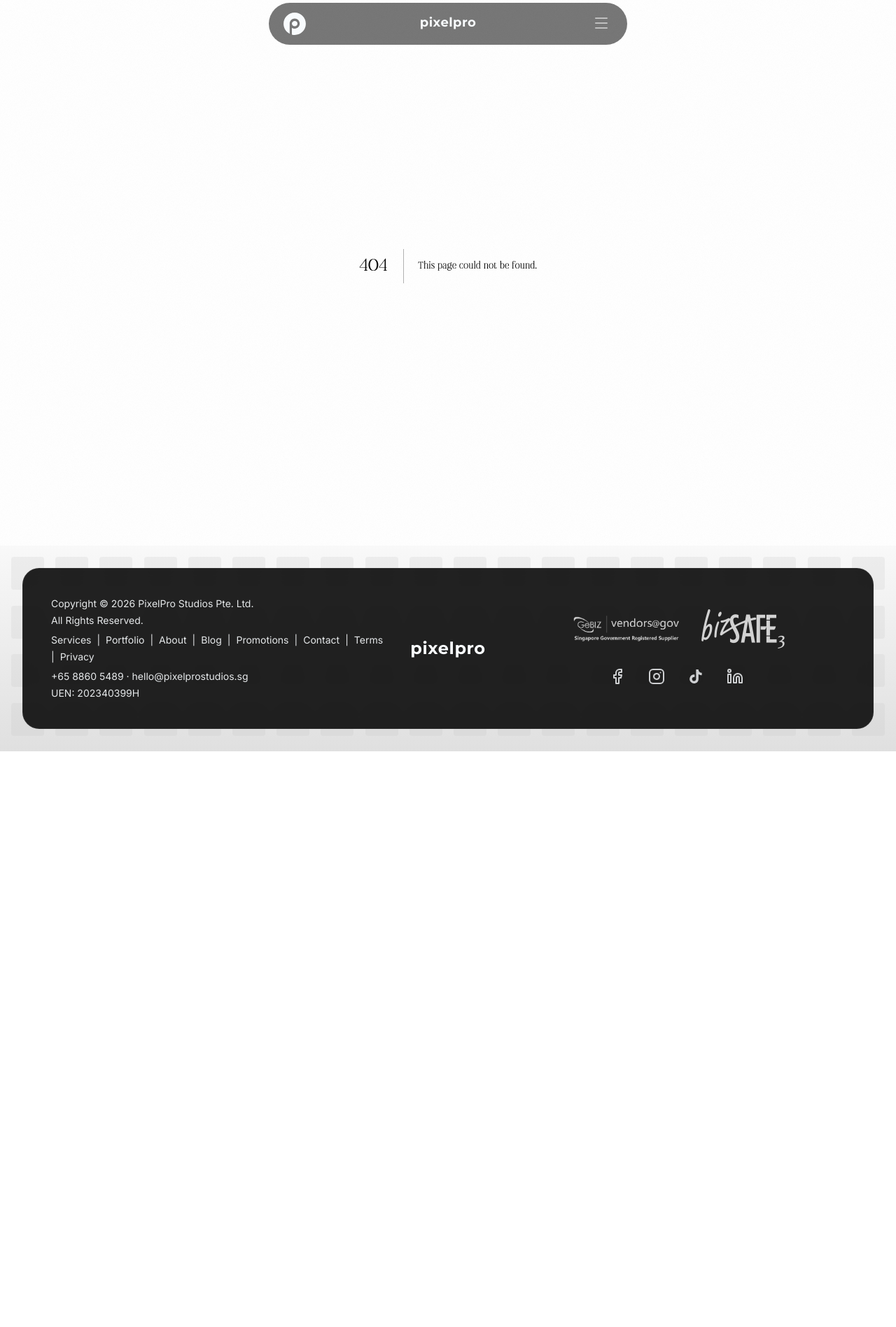
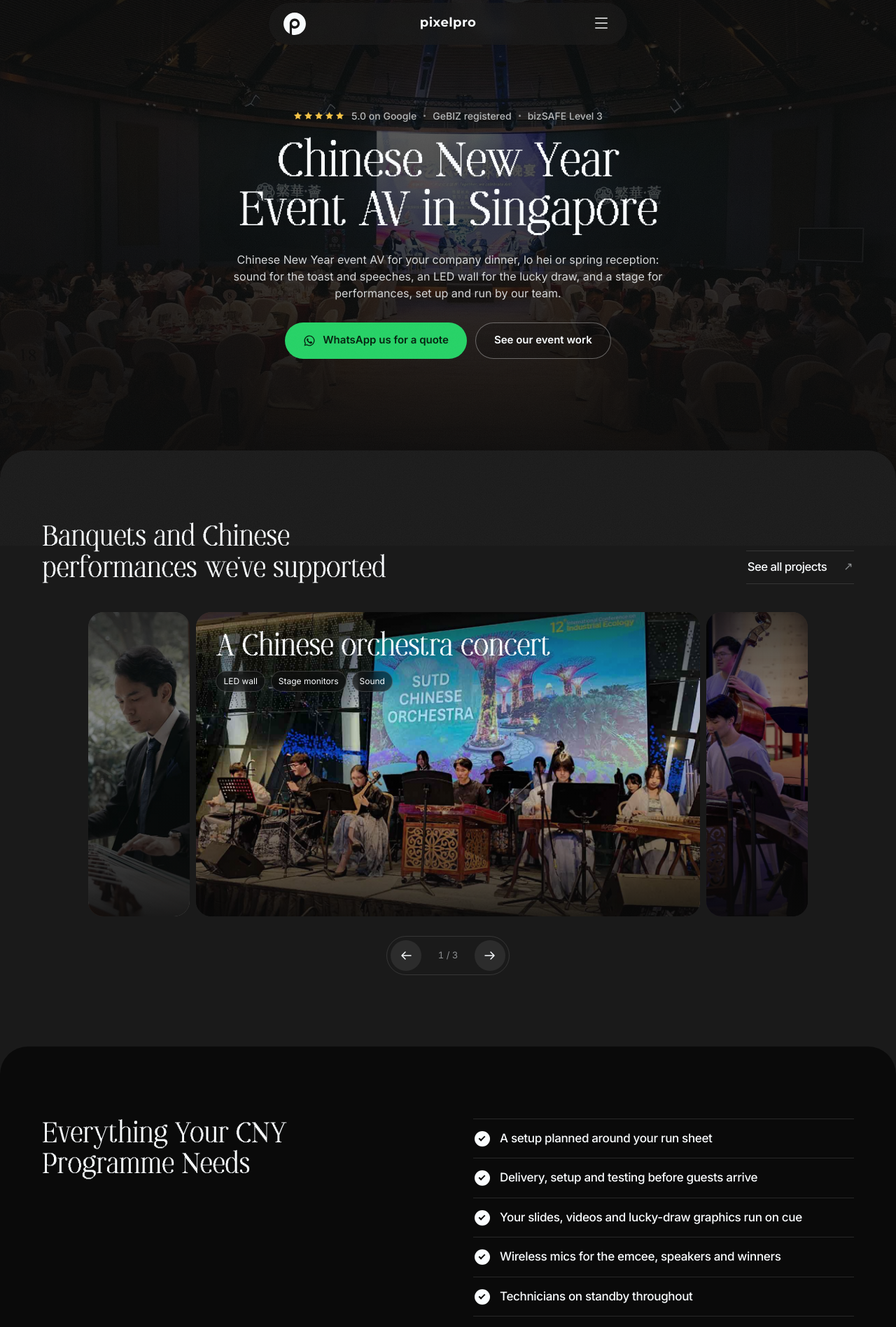
Before and after one commit to PixelPro-Studios/pixelpro-website, a Next.js app: page /mockup/cny-event-av-v3 in a window 1280 px wide. Before the commit this address had no page. Shown: the part 20-1917 px from the top of the page at 70% size. Before the commit the page ends 1094 px from the top, so only its background shows below. Built offline with nearby package versions, Linux system fonts and the light colour scheme.

Commit message:
Mockups: Design 2 headings in Oliveira and no mono labels; CNY event page on Design 2

```diff
--- a/app/mockup/_v3/ServiceV3.tsx
+++ b/app/mockup/_v3/ServiceV3.tsx
@@ -123,9 +123,6 @@ export default function ServiceV3({ c }: { c: ServiceV2Content }) {
 
           <div id="pricing" className="v3-price v3-dark-card" data-rv>
             <div>
-              <p className="v3-mono" style={{ color: "var(--dim)" }}>
-                Pricing factor
-              </p>
               <h2 className="v3-h2" style={{ marginTop: 12 }}>
                 What Affects the Quotation
               </h2>
@@ -158,10 +155,7 @@ export default function ServiceV3({ c }: { c: ServiceV2Content }) {
               <h2 id="quote-h" className="v3-h2 v3-cta2-h">
                 {c.quote.title}
               </h2>
-              <p className="v3-mono" style={{ color: "var(--dim)", marginTop: 28 }}>
-                What to send us
-              </p>
-              <ul className="v3-chips">
+              <ul className="v3-chips" style={{ marginTop: 28 }}>
                 {c.quote.checklist.map((x) => (
                   <li key={x}>{x}</li>
                 ))}
@@ -290,9 +284,6 @@ function Buyers({ b, tone }: { b: ServiceV2Content["buyers"]; tone: string }) {
           </div>
           <div key={i} className="v3-buyer" role="tabpanel">
             <div>
-              <p className="v3-mono" style={{ color: "var(--dim)" }}>
-                {cur.events}
-              </p>
               <h3 className="v3-h3" style={{ marginTop: 12 }}>
                 {cur.who}
               </h3>
--- a/app/mockup/_v3/parts.tsx
+++ b/app/mockup/_v3/parts.tsx
@@ -153,7 +153,7 @@ export function PeekCarousel({ items, label, noun = "item" }: { items: PeekItem[
               </div>
               <div className="v3-card-shade" aria-hidden />
               <div className="v3-card-text">
-                <p className="v3-card-meta">{it.meta}</p>
+
                 <div>
                   <h3 className="v3-card-title">{it.title}</h3>
                   <ul className="v3-card-gear">
--- a/app/mockup/_v3/v3.css
+++ b/app/mockup/_v3/v3.css
@@ -25,10 +25,10 @@
 @media (min-width: 768px) { .v3-wrap { padding: 0 40px; } }
 
 /* ---------- type: one family, medium weight, letters pulled close ---------- */
-.v3 :is(h1, h2, h3) { font-family: var(--font-inter), system-ui, sans-serif; } /* the site sets a serif on headings; Design 2 uses one family */
-.v3-h1 { font-size: clamp(42px, 6vw, 84px); line-height: 1; font-weight: 500; letter-spacing: -0.05em; text-wrap: balance; }
-.v3-h2 { font-size: clamp(30px, 3.2vw, 44px); line-height: 1.08; font-weight: 500; letter-spacing: -0.045em; text-wrap: balance; }
-.v3-h3 { font-size: clamp(24px, 2.4vw, 32px); line-height: 1.1; font-weight: 500; letter-spacing: -0.04em; text-wrap: balance; }
+.v3 :is(h1, h2, h3) { font-family: var(--font-oliveira), Georgia, serif; } /* headings in the live site's serif (Abhishek, 18 Nov) */
+.v3-h1 { font-size: clamp(42px, 6vw, 84px); line-height: 1; font-weight: 400; letter-spacing: -0.02em; text-wrap: balance; }
+.v3-h2 { font-size: clamp(30px, 3.2vw, 44px); line-height: 1.08; font-weight: 400; letter-spacing: -0.015em; text-wrap: balance; }
+.v3-h3 { font-size: clamp(24px, 2.4vw, 32px); line-height: 1.1; font-weight: 400; letter-spacing: -0.01em; text-wrap: balance; }
 .v3-lead { font-size: clamp(16px, 1.25vw, 19px); line-height: 1.5; color: var(--mut); text-wrap: pretty; }
 .v3-body { font-size: 16px; line-height: 1.6; color: var(--mut); text-wrap: pretty; }
 .v3-mono { font-family: ui-monospace, "SFMono-Regular", Menlo, Consolas, monospace; font-size: 12px; letter-spacing: 0.12em; text-transform: uppercase; }
@@ -146,7 +146,7 @@
 .v3-card-text { position: absolute; inset: 0; display: flex; flex-direction: column; justify-content: space-between; padding: clamp(18px, 2.2vw, 28px); opacity: 0; transition: opacity 250ms ease; width: 62vw; max-width: 760px; }
 .v3-card.d0 .v3-card-text { opacity: 1; transition: opacity 500ms ease 300ms; width: auto; max-width: none; }
 .v3-card-meta { font-size: 13px; color: #dfe1e2; }
-.v3-card-title { max-width: 12em; font-size: clamp(26px, 3.4vw, 46px); line-height: 1.02; font-weight: 500; letter-spacing: -0.05em; text-wrap: balance; }
+.v3-card-title { max-width: 12em; font-size: clamp(26px, 3.4vw, 46px); line-height: 1.02; font-weight: 500; letter-spacing: -0.02em; text-wrap: balance; }
 .v3-card-gear { margin-top: 12px; display: flex; flex-wrap: wrap; gap: 6px 8px; }
 .v3-card-gear li { padding: 5px 10px; border-radius: 999px; font-size: 12px; background: rgba(10, 10, 10, 0.55); border: 1px solid rgba(255, 255, 255, 0.18); backdrop-filter: blur(8px); }
 @media (max-width: 767px) {
@@ -326,7 +326,7 @@
    ===================================================================== */
 .v3-cta2 { display: grid; gap: 40px; align-items: center; }
 @media (min-width: 960px) { .v3-cta2 { grid-template-columns: 1fr minmax(0, 520px); gap: 72px; } }
-.v3-cta2-h { font-size: clamp(36px, 4.6vw, 64px); line-height: 1; letter-spacing: -0.05em; }
+.v3-cta2-h { font-size: clamp(36px, 4.6vw, 64px); line-height: 1; letter-spacing: -0.02em; }
 .v3-cta2-links { margin-top: 32px; max-width: 420px; }
 .v3-chat { border-radius: 30px; overflow: hidden; background: #111b21; color: #e9edef; box-shadow: 0 0 0 1px rgba(255, 255, 255, 0.1), 0 40px 90px rgba(0, 0, 0, 0.5); }
 .v3-chat-head { display: flex; align-items: center; gap: 12px; padding: 16px 20px; background: #202c33; }
--- /dev/null
+++ b/app/mockup/cny-event-av-v3/content.ts
@@ -0,0 +1,84 @@
+// MOCKUP by Rankr (18 Nov 2026). Page content for the Chinese New Year event page, Design 2 (./page.tsx).
+// Ported from the Design 1 CNY page (events/cny-event-av), brought in line with the PixelPro writing rules:
+// tear-down not pack-down, no partners, "lo hei". Chinese New Year 2027 falls on 6 February.
+import type { ServiceV2Content } from "../_v2/ServiceV2";
+import { type Project, waLink } from "../_v2/data";
+
+const CNY_PROJECTS: Project[] = [
+  {
+    img: "/portfolio-av-stage/pixelpro-studios-stage-productions-singapore-6.jpg",
+    alt: "SUTD Chinese Orchestra on stage in front of an LED wall, sound by PixelPro Studios",
+    title: "A Chinese orchestra concert",
+    spec: ["LED wall", "Stage monitors", "Sound"],
+    line: "The SUTD Chinese Orchestra on stage, with an LED wall, stage monitors and sound.",
+  },
+  {
+    img: "/portfolio-av-audio/pixelpro-studios-sound-system-rental-singapore-2.jpg",
+    alt: "Chinese ensemble playing with instrument mics and stage lighting by PixelPro Studios",
+    title: "A Chinese ensemble performance",
+    spec: ["Instrument mics", "Stage lighting", "Sound"],
+    line: "A Chinese ensemble with instrument mics and stage lighting.",
+  },
+  {
+    img: "/services-talent/pixelpro-studios-talent-and-entertainment-singapore.jpg",
+    alt: "A guzheng performer at an event arranged by PixelPro Studios",
+    title: "A guzheng performance",
+    spec: ["Performer", "Sound"],
+    line: "A guzheng performer for a reception programme.",
+  },
+];
+
+export const c: ServiceV2Content = {
+  wa: waLink("Hi PixelPro, I'd like a quote for our Chinese New Year event (from your CNY event AV page).\nDate: \nVenue: \nNumber of guests: \nEvent name & type: \nLED wall or stage needed: \nNeed operator on-site: Yes/No"),
+  eyebrow: "Chinese New Year event AV · Singapore",
+  h1: "Chinese New Year Event AV in Singapore",
+  intro: "Chinese New Year event AV for your company dinner, lo hei or spring reception: sound for the toast and speeches, an LED wall for the lucky draw, and a stage for performances, set up and run by our team.",
+  hero: { img: "/events-hero/events_cny-event-av.webp", alt: "Chinese New Year event AV in Singapore: a banquet hall with an LED wall and stage set up by PixelPro" },
+  seeWorkLabel: "See our event work",
+  work: { title: "Banquets and Chinese performances we've supported", projects: CNY_PROJECTS },
+  included: {
+    title: "Everything Your CNY Programme Needs",
+    items: [
+      "A setup planned around your run sheet",
+      "Delivery, setup and testing before guests arrive",
+      "Your slides, videos and lucky-draw graphics run on cue",
+      "Wireless mics for the emcee, speakers and winners",
+      "Technicians on standby throughout",
+      "Tear-down after the last guest leaves",
+    ],
+  },
+  buyers: {
+    title: "Planned around your night",
+    items: [
+      { tab: "Company dinner", who: "Company CNY Dinners", events: "Dinner and dances, annual dinners", copy: "A long programme in one room: the guest of honour's speech, the lo hei, performances, dinner, then the lucky draw. We plan the sound, LED wall and stage around your run sheet and stay until the last prize is drawn.", links: [{ label: "LED wall rental", href: "/mockup/led-walls-v3/" }, { label: "Stage rental", href: "/mockup/stage-rental-v3/" }] },
+      { tab: "Lo hei", who: "Lo Hei Lunches", events: "Office lo hei, team lunches", copy: "Wireless mics for the emcee and the toast leader, and speakers placed so every table hears the toast, not just the front.", links: [] },
+      { tab: "Spring reception", who: "Spring Receptions", events: "Client and community receptions", copy: "Background music, your welcome slides on the LED wall and a mic for the welcome address, all set up and tested before guests arrive.", links: [] },
+      { tab: "Performances", who: "Chinese Performances", events: "Orchestras, ensembles, lion dance", copy: "Mics for singers and musicians, and a stage so the back tables can see. A live band needs more inputs, so tell us early.", links: [{ label: "Sound system rental", href: "/mockup/sound-system-rental" }] },
+    ],
+  },
+  reviews: ["Jasmine Chye", "f eli", "Candy Mak"],
+  pricing: {
+    intro: "We quote per event. These are the things that move the price.",
+    rows: [
+      ["Guests and room size", "A function room for a team lunch", "A ballroom for several hundred guests: more speakers and a bigger screen"],
+      ["Screen", "A projector and screen, or no screen", "An LED wall sized for the back tables"],
+      ["Performances", "Speeches and recorded music", "A live band or several acts with their own mics"],
+      ["Stage", "No stage, or a small platform", "A larger stage with steps and skirting"],
+      ["Programme length and timing", "A short lunch programme", "A long dinner, or a tight setup slot at the venue"],
+      ["Add-ons", "Sound only", "Adding photography, videography or an emcee (one quotation for all of it)"],
+    ],
+    footer: "Customised quotations with clear, competitive pricing.",
+  },
+  quote: { title: "Request a CNY Event AV Quotation", checklist: ["Date", "Venue", "Number of guests", "Run sheet", "LED wall or stage"] },
+  faqTitle: "Chinese New Year event AV questions",
+  faqs: [
+    { q: "What do you set up for each part of the night?", a: "Send us your run sheet and we'll match the sound, screen and stage to every part of it:", list: ["Guests arrive: background music and your welcome slide on the LED wall", "Guest of honour's speech: a lectern or handheld mic, sound-checked on setup day", "Lo hei: wireless mics for the emcee and the toast leader, so every table joins in together", "Performances: mics for singers and musicians, and a stage the back tables can see", "Lucky draw: your graphics and winners on the LED wall, plus a walk-up mic", "Tear-down: we take everything down after the last guest leaves"] },
+    { q: "How early should we book for Chinese New Year?", a: "Chinese New Year 2027 falls on 6 February, and company dinners and lo hei sessions run in the weeks around it. Book as soon as your date and venue are fixed, earlier than the usual two to four weeks, especially if you need an LED wall." },
+    { q: "How is this different from the hotel's in-house AV?", a: "For a short speech in a small room, the venue's own setup may be enough. For a full programme with a lo hei, performances and a lucky draw, we bring the LED wall, stage and sound together and run them with our team. We can also work alongside the venue's AV team on the day." },
+    { q: "How much does AV for a CNY dinner cost?", a: "We quote per event, because the price depends on your guest count and room, the screen, any live performances, the stage and how long the programme runs. Send us your details and we'll reply with a setup and a quotation." },
+    { q: "Can you show our lucky draw on the screen?", a: "Yes. Send us your lucky-draw graphics and videos and we run them on the LED wall on cue, with a walk-up mic for the winners." },
+    { q: "Can you arrange an emcee or performers?", a: "Yes. Tell us your programme and we'll suggest emcees and performers to suit it, coordinated with the sound and screen." },
+    { q: "What if something goes wrong during the dinner?", a: "Our technicians stay on standby throughout, and we carry spare LED panels and backup mics." },
+    { q: "Are you registered on GeBIZ?", a: "Yes. We are a GeBIZ-registered vendor listed on GeBIZ Mall, and we support purchases through GeBIZ and SAP Ariba, as well as e-invoicing." },
+  ],
+};
--- /dev/null
+++ b/app/mockup/cny-event-av-v3/page.tsx
@@ -0,0 +1,14 @@
+// MOCKUP by Rankr (18 Nov 2026). Chinese New Year event AV, "Design 2" (_v3/ServiceV3.tsx). Review only.
+import type { Metadata } from "next";
+import ServiceV3 from "../_v3/ServiceV3";
+import { c } from "./content";
+
+export const metadata: Metadata = {
+  title: "Chinese New Year Event AV Singapore | Crew Included",
+  description: "Chinese New Year event AV in Singapore: sound for the lo hei and speeches, an LED wall for the lucky draw and a stage for performances, set up and run by our team.",
+  robots: { index: false, follow: false },
+};
+
+export default function Page() {
+  return <ServiceV3 c={c} />;
+}
```
